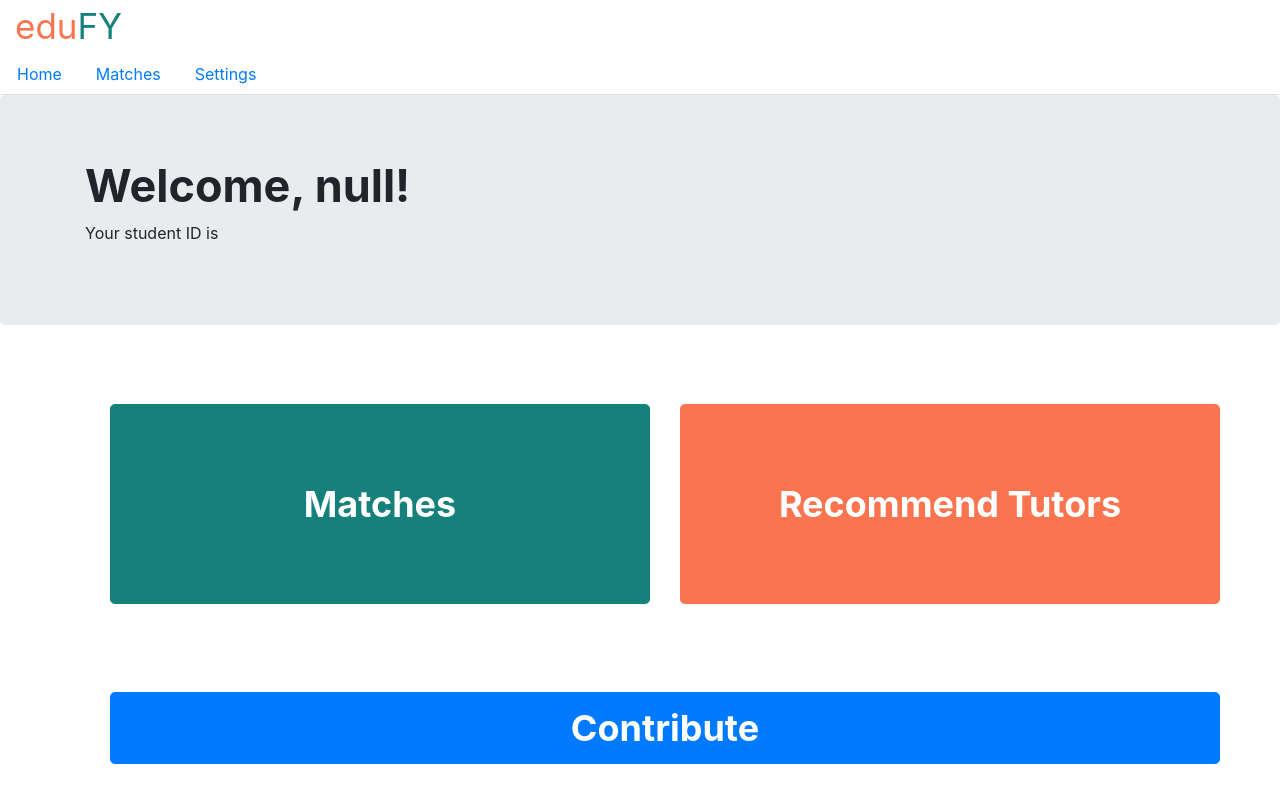
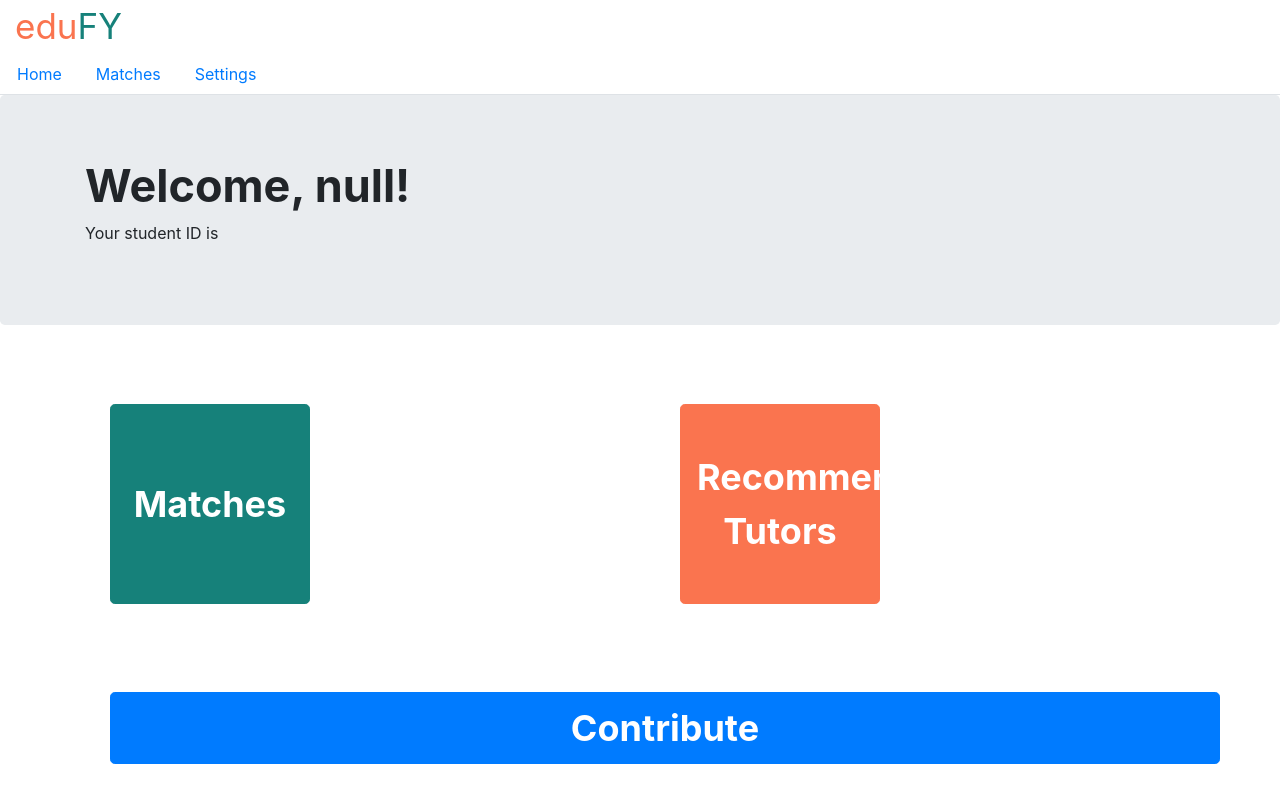
Before and after one commit to Yuting1007/Database-System_CS411_project_tutor-matching-platform, a React (Create React App) app in the folder react-backend/client/: page /student/home in a window 1280 px wide. Built offline with nearby package versions, Linux system fonts and the light colour scheme.

Commit message:
i hate css pt2

```diff
--- a/react-backend/client/src/components/Home.js
+++ b/react-backend/client/src/components/Home.js
@@ -425,13 +425,13 @@ class StudentHome extends Component {
                     <Container>
                         <Row>
                             <Col>
-                            <p>
+                            <p className='button-p'>
                                 <Button className='match-button-home' size="lg" style={{fontSize: 36, fontWeight: 'bold'}} onClick={this.onMatchButtonClick} block>Matches</Button>
                             </p>
 
                             </Col>
                             <Col>
-                            <p>
+                            <p className='button-p'>
                                 <Button className='recommend-button' size="lg" style={{fontSize: 36, fontWeight: 'bold'}} onClick={this.togglePreferenceModal} block>Recommend Tutors</Button>
                             </p>
                             </Col>
--- a/react-backend/client/src/css/Home.css
+++ b/react-backend/client/src/css/Home.css
@@ -20,8 +20,12 @@
     /* font-size: 70px; */
 }
 
+.button-p {
+    width: 200px !important;
+}
+
 .contribute-button {
-    width: 200px;
+    width: 1110px;
     /* height:60px; */
     margin-left: 25px;
     margin-top:72px;
```
